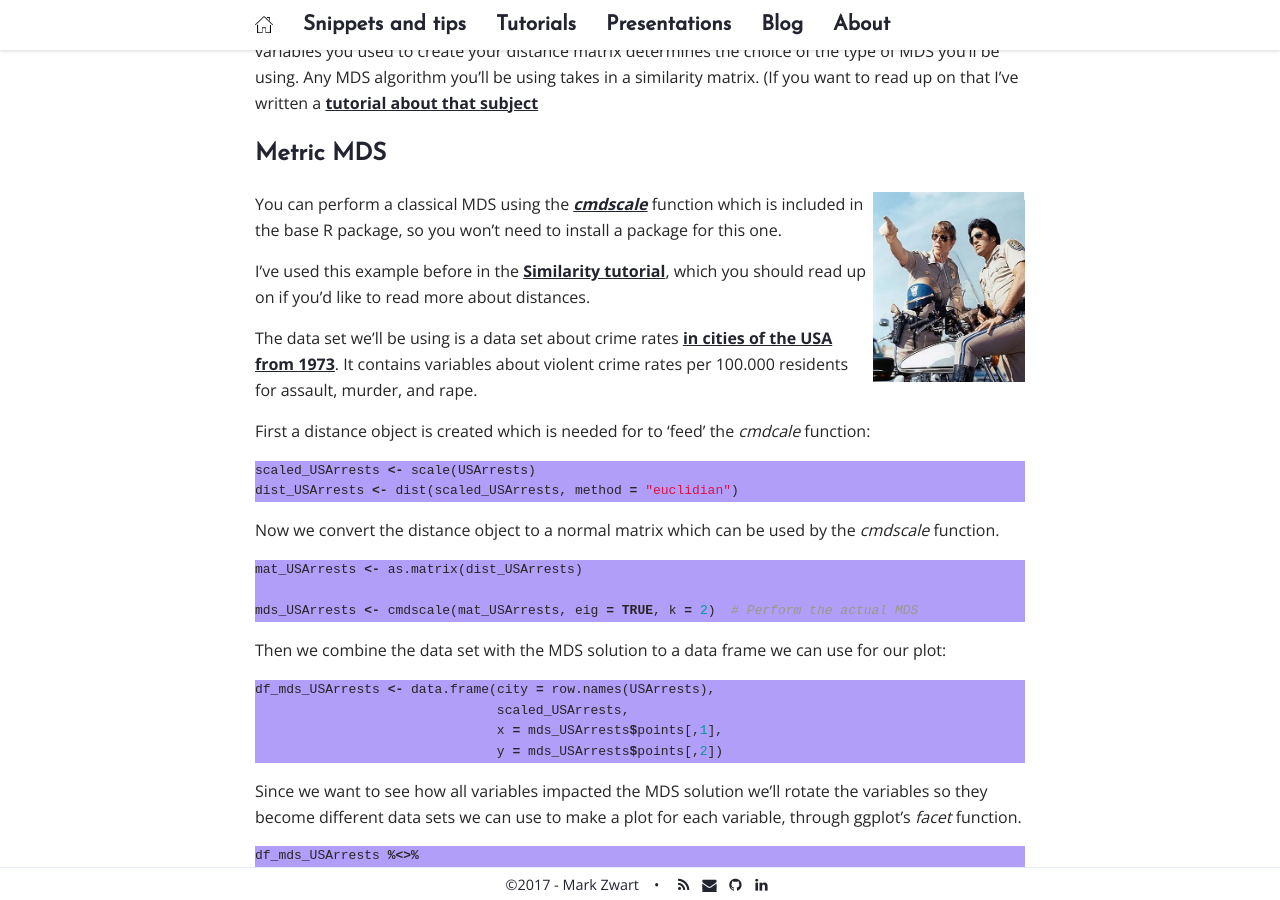
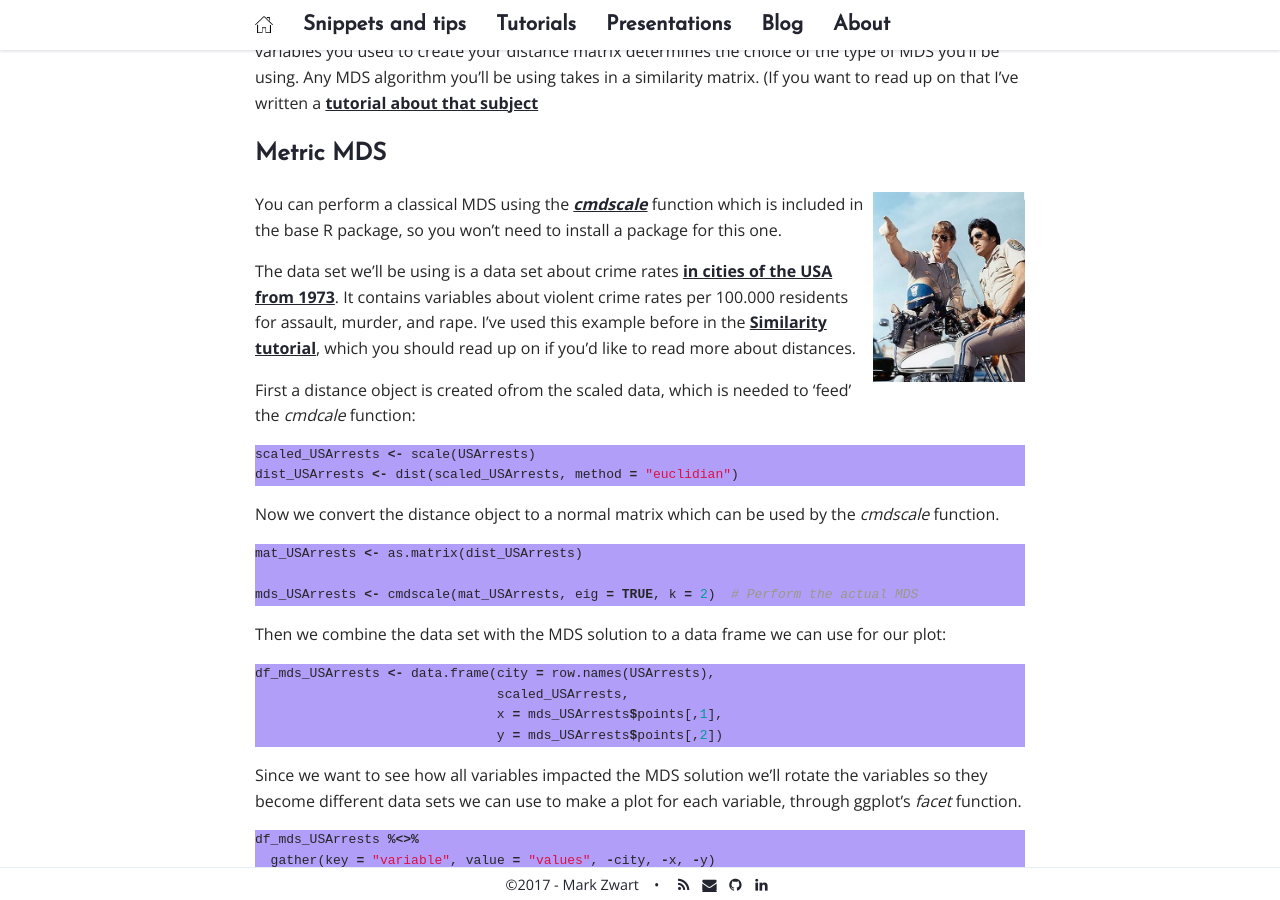
Before and after one commit to mark-me/mark-me.github.io, a Jekyll site: the page built from _pages/tutorials/mds/mds.md, in a window 1280 px wide and 900 px high, scrolled down 1844 px. Built offline with Jekyll 4.4.1, drawn with Linux system fonts in a browser that asks for light colours; nearby versions of some CDN libraries; comment, search, counter and statistics services are not loaded.

Commit message:
Update mds.md

````diff
--- a/_pages/tutorials/mds/mds.md
+++ b/_pages/tutorials/mds/mds.md
@@ -39,11 +39,9 @@ There are two types of MDS: parametric and non-parametric MDS. The measurement l
 
 [<img src="/_pages/tutorials/distance-measures/CHiPs.jpg" width="152" height="190" align="right"/>](http://www.imdb.com/title/tt0051432/)You can perform a classical MDS using the _[cmdscale](https://stat.ethz.ch/R-manual/R-devel/library/stats/html/cmdscale.html)_ function which is included in the base R package, so you won't need to install a package for this one.
 
-I've used this example before in the [Similarity tutorial](/distance-measures/), which you should read up on if you'd like to read more about distances.
+The data set we'll be using is a data set about crime rates [in cities of the USA from 1973](https://stat.ethz.ch/R-manual/R-devel/library/datasets/html/USArrests.html). It contains variables about violent crime rates per 100.000 residents for assault, murder, and rape. I've used this example before in the [Similarity tutorial](/distance-measures/), which you should read up on if you'd like to read more about distances.
 
-The data set we'll be using is a data set about crime rates [in cities of the USA from 1973](https://stat.ethz.ch/R-manual/R-devel/library/datasets/html/USArrests.html). It contains variables about violent crime rates per 100.000 residents for assault, murder, and rape.
-
-First a distance object is created which is needed for to 'feed' the _cmdcale_ function:
+First a distance object is created ofrom the scaled data, which is needed to 'feed' the _cmdcale_ function:
 ```r
 scaled_USArrests <- scale(USArrests)
 dist_USArrests <- dist(scaled_USArrests, method = "euclidian")
````
